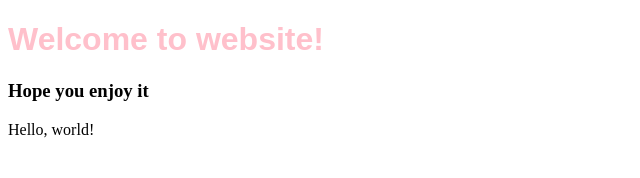
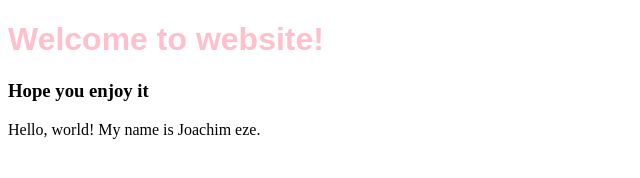
Before and after one commit to monkautos/monkautos.github.io, a plain HTML site: page index.html in a window 1280 px wide. Shown: the whole page, without its empty margins (0-640 px from the left). Drawn offline with Linux system fonts and the light colour scheme.

Commit message:
Added a text

```diff
--- a/index.html
+++ b/index.html
@@ -6,7 +6,7 @@
 </head>
 <body>
     <h1> Welcome to website! </h1>
-    <h3> Hope you enjoy it </h3>
-    Hello, world!
+    <h3> Hope you enjoy it</h3>
+    Hello, world! My name is Joachim eze.
 </body>
 </html>
```
